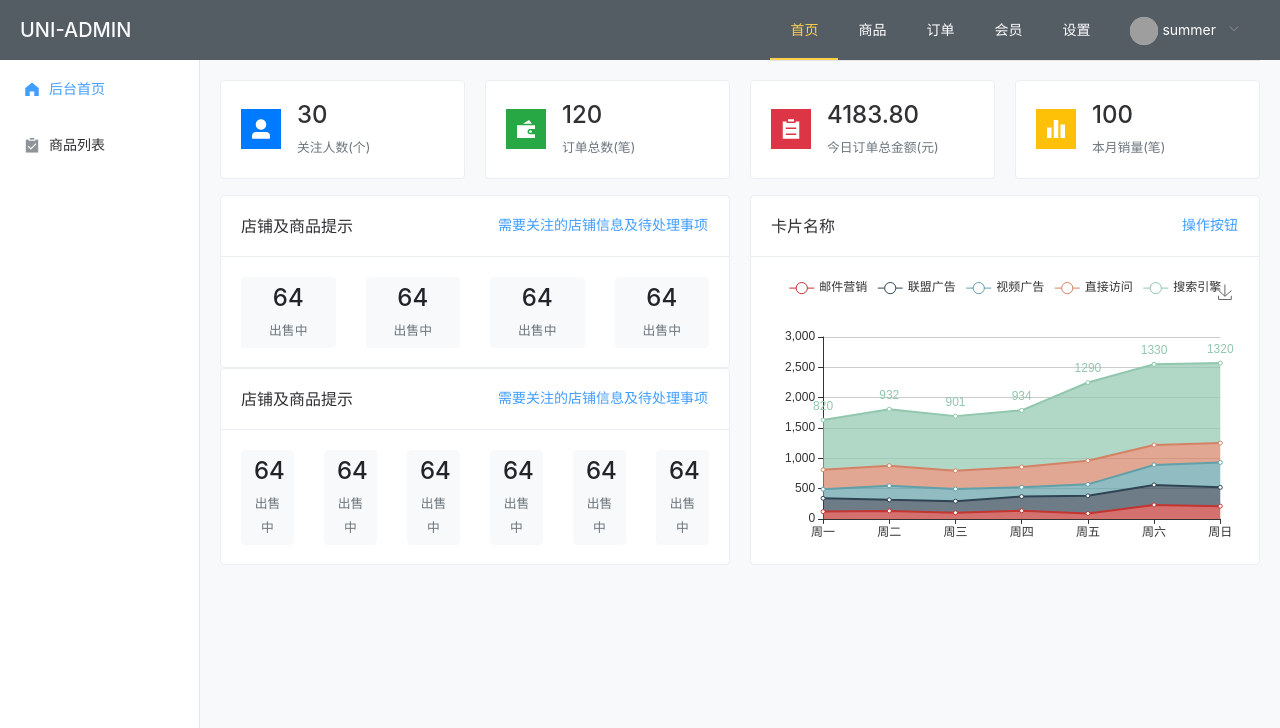
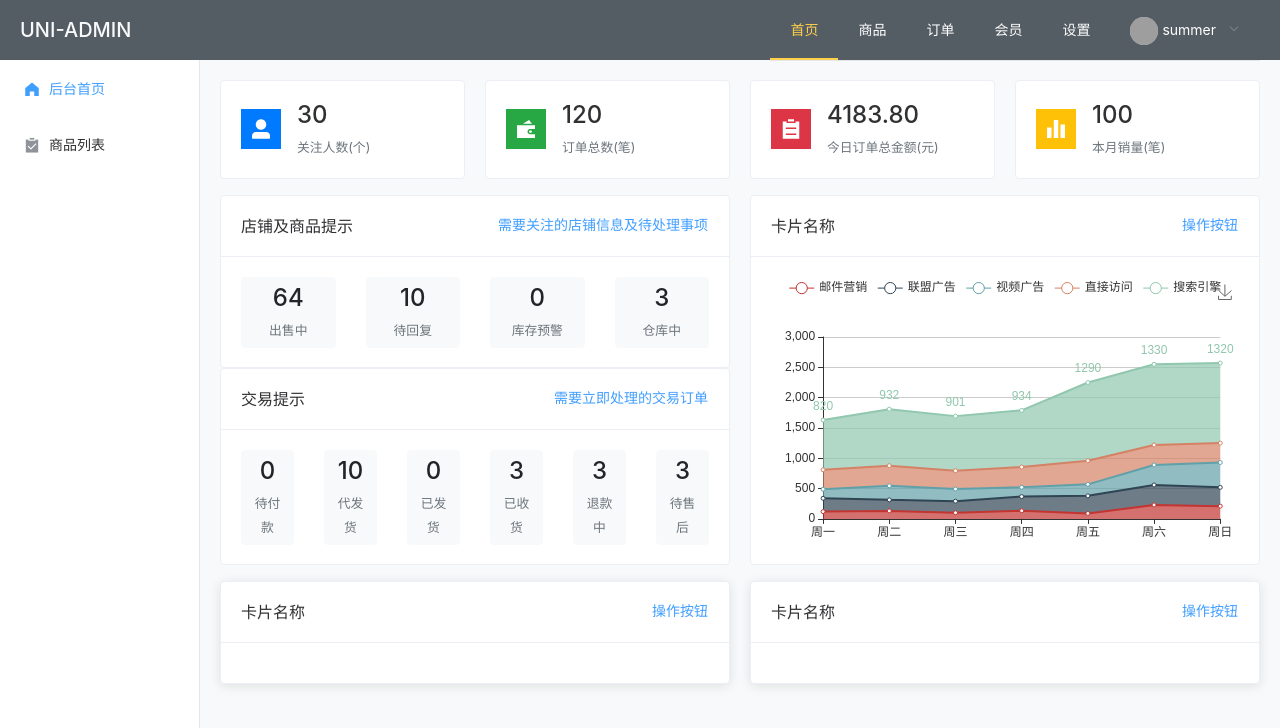
Before and after one commit to BadtzMaru/zcm_vue-el-admin, a Vue app: page /#/index in a window 1280 px wide. Shown: the top 728 px of the page. Built offline with nearby package versions, Linux system fonts and the light colour scheme; grey boxes are pictures that could not be loaded.

Commit message:
2020-11-09 18:11

```diff
--- a/src/views/index/index.vue
+++ b/src/views/index/index.vue
@@ -26,7 +26,7 @@
 				class="d-flex flex-column"
 			>
 				<el-card
-					class="box-card mb-auto"
+					class="box-card"
 					shadow="never"
 					v-for="(tip, ti) in tips"
 					:key="ti"
@@ -71,6 +71,35 @@
 				</el-card>
 			</el-col>
 		</el-row>
+		<!-- 销售情况统计 | 单品销售排名 -->
+		<el-row :gutter="20" class="my-3">
+			<el-col :span="12">
+				<el-card class="box-card">
+					<div slot="header" class="clearfix">
+						<span>卡片名称</span>
+						<el-button
+							style="float: right; padding: 3px 0"
+							type="text"
+							>操作按钮</el-button
+						>
+					</div>
+					<div class="text item"></div>
+				</el-card>
+			</el-col>
+			<el-col :span="12">
+				<el-card class="box-card">
+					<div slot="header" class="clearfix">
+						<span>卡片名称</span>
+						<el-button
+							style="float: right; padding: 3px 0"
+							type="text"
+							>操作按钮</el-button
+						>
+					</div>
+					<div class="text item"></div>
+				</el-card>
+			</el-col>
+		</el-row>
 	</div>
 </template>
 
@@ -111,21 +140,21 @@ export default {
 					desc: '需要关注的店铺信息及待处理事项',
 					list: [
 						{ name: '出售中', value: '64' },
-						{ name: '出售中', value: '64' },
-						{ name: '出售中', value: '64' },
-						{ name: '出售中', value: '64' },
+						{ name: '待回复', value: '10' },
+						{ name: '库存预警', value: '0' },
+						{ name: '仓库中', value: '3' },
 					],
 				},
 				{
-					title: '店铺及商品提示',
-					desc: '需要关注的店铺信息及待处理事项',
+					title: '交易提示',
+					desc: '需要立即处理的交易订单',
 					list: [
-						{ name: '出售中', value: '64' },
-						{ name: '出售中', value: '64' },
-						{ name: '出售中', value: '64' },
-						{ name: '出售中', value: '64' },
-						{ name: '出售中', value: '64' },
-						{ name: '出售中', value: '64' },
+						{ name: '待付款', value: '0' },
+						{ name: '代发货', value: '10' },
+						{ name: '已发货', value: '0' },
+						{ name: '已收货', value: '3' },
+						{ name: '退款中', value: '3' },
+						{ name: '待售后', value: '3' },
 					],
 				},
 			],
--- a/src/views/layout.vue
+++ b/src/views/layout.vue
@@ -55,7 +55,7 @@
 					</el-menu>
 				</el-aside>
 				<!-- 主布局 -->
-				<el-main class="bg-light">
+				<el-main class="bg-light" style="margin-bottom:60px;">
 					<!-- 面包屑导航 -->
 					<div
 						v-if="bran.length"
```
